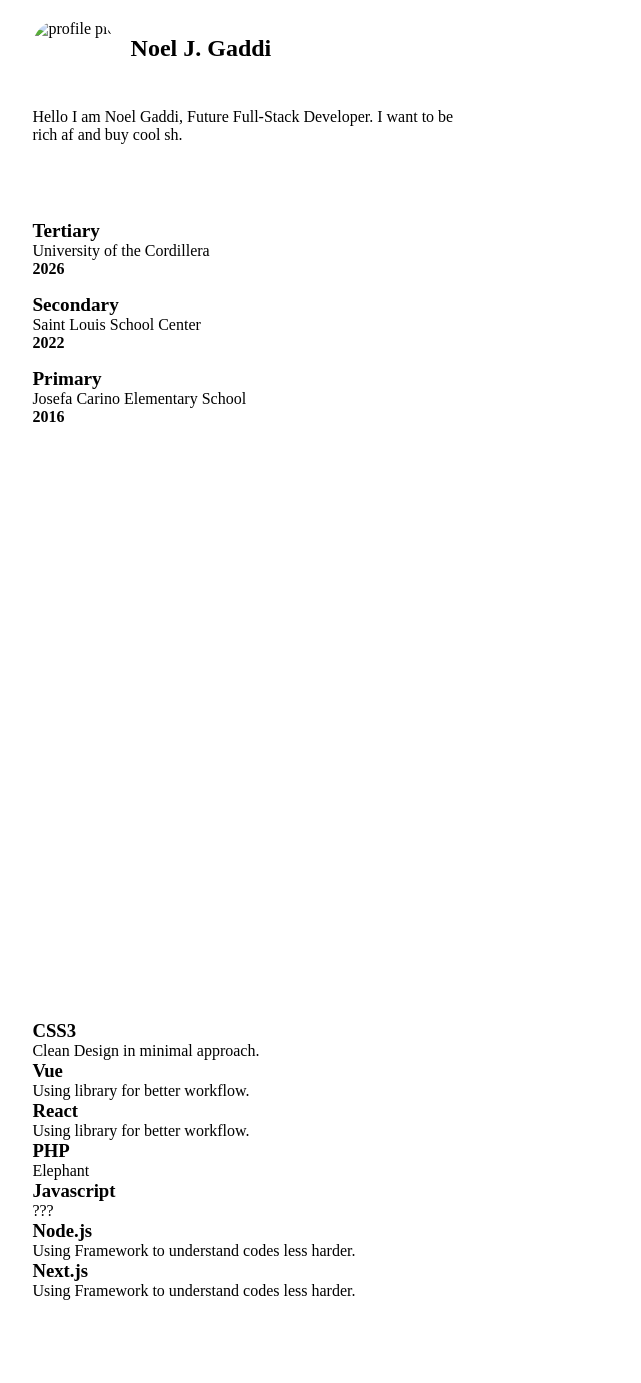
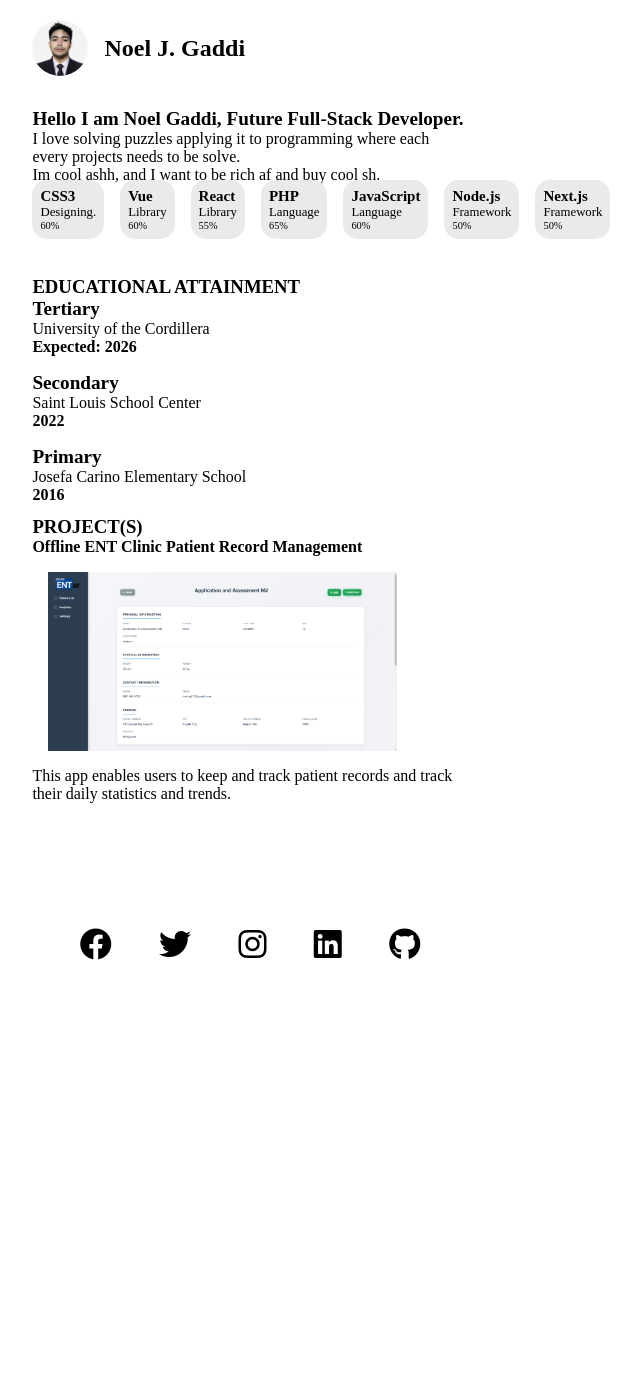
Before and after one commit to Nuwil/project-portfolio, a plain HTML site: page index.html in a window 1280 px wide. Shown: the part 60-1443 px from the top of the page, without its empty margins (390-1031 px from the left). Drawn offline with Linux system fonts and the light colour scheme.

Commit message:
Application and Assessment M2

```diff
--- a/index.html
+++ b/index.html
@@ -20,19 +20,101 @@
                 <h2>Noel J. Gaddi</h2>
             </div>
             <div class="intro-section">
-                <p>Hello I am Noel Gaddi, Future Full-Stack Developer. I want to be rich af and buy cool sh.</p>
+                <p style="font-size: 1.2rem; font-weight: bold;">Hello I am <span>Noel Gaddi</span>, Future Full-Stack
+                    Developer.</p>
+                <p>I love solving puzzles applying it to programming where each every projects needs to be solve. <br>
+                    Im cool ashh, and I want to be rich af and buy cool sh.</p>
             </div>
         </div>
     </section>
 
+    <section class="Skills">
+        <div class="container">
+            <div class="skills-grid-container">
+
+                <div class="skills-grid">
+                    <div class="skill-name">
+                        <h3>CSS3</h3>
+                    </div>
+                    <div class="skill-info">
+                        <p>Designing.</p>
+                    </div>
+                    <div class="skill-percentage">60%</div>
+                </div>
+
+                <div class="skills-grid">
+                    <div class="skill-name">
+                        <h3>Vue</h3>
+                    </div>
+                    <div class="skill-info">
+                        <p>Library</p>
+                    </div>
+                    <div class="skill-percentage">60%</div>
+                </div>
+
+                <div class="skills-grid">
+                    <div class="skill-name">
+                        <h3>React</h3>
+                    </div>
+                    <div class="skill-info">
+                        <p>Library</p>
+                    </div>
+                    <div class="skill-percentage">55%</div>
+                </div>
+
+                <div class="skills-grid">
+                    <div class="skill-name">
+                        <h3>PHP</h3>
+                    </div>
+                    <div class="skill-info">
+                        <p>Language</p>
+                    </div>
+                    <div class="skill-percentage">65%</div>
+                </div>
+
+                <div class="skills-grid">
+                    <div class="skill-name">
+                        <h3>JavaScript</h3>
+                    </div>
+                    <div class="skill-info">
+                        <p>Language</p>
+                    </div>
+                    <div class="skill-percentage">60%</div>
+                </div>
+
+                <div class="skills-grid">
+                    <div class="skill-name">
+                        <h3>Node.js</h3>
+                    </div>
+                    <div class="skill-info">
+                        <p>Framework</p>
+                    </div>
+                    <div class="skill-percentage">50%</div>
+                </div>
+
+                <div class="skills-grid">
+                    <div class="skill-name">
+                        <h3>Next.js</h3>
+                    </div>
+                    <div class="skill-info">
+                        <p>Framework</p>
+                    </div>
+                    <div class="skill-percentage">50%</div>
+                </div>
+            </div>
+        </div>
+    </section>
+
+
     <!-- EDUCATION ATTAINMENT -->
     <section class="Education">
         <div class="container">
+            <h3>EDUCATIONAL ATTAINMENT</h3>
             <div class="edu-grid-container">
                 <div class="edu-grid">
                     <div class="edu-level">Tertiary</div>
                     <div class="school-name">University of the Cordillera</div>
-                    <div class="school-year">2026</div>
+                    <div class="school-year">Expected: 2026</div>
                 </div>
                 <div class="edu-grid">
                     <div class="edu-level">Secondary</div>
@@ -48,92 +130,22 @@
         </div>
     </section>
 
-    <!-- SKILLS -->
-    <section class="Skills">
-        <div class="container">
-            <div class="skills-grid-container">
-                <div class="skills-grid">
-                    <div class="skill-name">
-                        <h3>CSS3</h3>
-                    </div>
-                    <div class="skill-info">
-                        <p>Clean Design in minimal approach.</p>
-                    </div>
-                </div>
-                <div class="skills-grid">
-                    <div class="skill-name">
-                        <h3>Vue</h3>
-                    </div>
-                    <div class="skill-info">
-                        <p>Using library for better workflow.</p>
-                    </div>
-                </div>
-                <div class="skills-grid">
-                    <div class="skill-name">
-                        <h3>React</h3>
-                    </div>
-                    <div class="skill-info">
-                        <p>Using library for better workflow.</p>
-                    </div>
-                </div>
-                <div class="skills-grid">
-                    <div class="skill-name">
-                        <h3>PHP</h3>
-                    </div>
-                    <div class="skill-info">
-                        <p>Elephant</p>
-                    </div>
-                </div>
-                <div class="skills-grid">
-                    <div class="skill-name">
-                        <h3>Javascript</h3>
-                    </div>
-                    <div class="skill-info">
-                        <p>???</p>
-                    </div>
-                </div>
-                <div class="skills-grid">
-                    <div class="skill-name">
-                        <h3>Node.js</h3>
-                    </div>
-                    <div class="skill-info">
-                        <p>Using Framework to understand codes less harder.</p>
-                    </div>
-                </div>
-                <div class="skills-grid">
-                    <div class="skill-name">
-                        <h3>Next.js</h3>
-                    </div>
-                    <div class="skill-info">
-                        <p>Using Framework to understand codes less harder.</p>
-                    </div>
-                </div>
-                <!-- <div class="skills-grid">
-<div class="skill-name"><h3></h3></div>
-<div class="skill-info"><p></p></div>
-</div> -->
-            </div>
-        </div>
-    </section>
-
     <!-- PROJECTS DEPLOYED-->
     <section class="Projects">
         <div class="container">
+            <h3>PROJECT(S)</h3>
             <div class="proj-grid-container">
                 <div class="proj-grids">
-                    <div class="project-name">
-                        <h4>Offline ENT Clinic Patient Record Management</h4>
-                    </div>
-                    <img class="project-images" src="" alt="ENT Clinic Patient List ">
+                    <div class="project-name"><h4>Offline ENT Clinic Patient Record Management</h4></div>
+                    <img class="project-images" src="./assets/images/project-ENT.png" alt="ENT Clinic Patient List 1">
+                    <img class="project-images" src="./assets/images/project-ENT-1.png" alt="ENT Clinic Patient List 2">
+                    <img class="project-images" src="./assets/images/project-ENT-2.png" alt="ENT Clinic Patient List 3">
+                    <img class="project-images" src="./assets/images/project-ENT-3.png" alt="ENT Clinic Patient List 4">
+                    <img class="project-images" src="./assets/images/project-ENT-4.png" alt="ENT Clinic Patient List 5">
                     <div class="project-info">
-                        <p>This app enables users to keep patient records and track their daily statistics trends.</p>
+                    <p>This app enables users to keep and track patient records and track their daily statistics and trends.</p>
                     </div>
                 </div>
-                <!-- <div class="proj-grids">
-<div class="project-name"><h4></h4></div>
-<img src="" alt="">
-<div class="project-info"><p></p></div>
-</div> -->
             </div>
         </div>
     </section>
@@ -158,5 +170,6 @@
         </div>
     </section>
 </body>
+<script src="script.js"></script>
 
 </html>
--- /dev/null
+++ b/script.js
@@ -0,0 +1,18 @@
+document.addEventListener("DOMContentLoaded", () => {
+    const projects = document.querySelectorAll(".proj-grids");
+
+    projects.forEach(project => {
+        const images = project.querySelectorAll(".project-images");
+        let currentIndex = 0;
+
+        if (images.length <= 1) return;
+
+        images[currentIndex].classList.add("active");
+
+        setInterval(() => {
+            images[currentIndex].classList.remove("active");
+            currentIndex = (currentIndex + 1) % images.length;
+            images[currentIndex].classList.add("active");
+        }, 3000);
+    });
+});
--- a/style.css
+++ b/style.css
@@ -6,22 +6,22 @@
 /* PAGES WxH*/
 .About {
     width: 100%;
-    height: 25vh;
+    height: 20vh;
+}
+
+.Skills {
+    width: 100%;
+    height: 12vh;
 }
 
 .Education {
     width: 100%;
-    height: 100vh;
-}
-
-.Skills {
-    width: 100%;
-    height: 100vh;
+    height: 30vh;
 }
 
 .Projects {
     width: 100%;
-    height: 100vh;
+    height: 50vh;
 }
 
 .Contacts {
@@ -47,7 +47,6 @@
 .intro-section {}
 
 /* EDUCATION ATTAINMENT STYLE CONTAINER */
-.edu-grid-container {}
 
 .edu-grid {
     margin-bottom: 1rem;
@@ -67,21 +66,77 @@
 }
 
 /* DEVELOPMENT SKILLS STYLE CONTAINER */
-.skills-grid-container {}
+.skills-grid-container {
+    width: 100%;
+    display: flex;
+    gap: 1rem;
+}
 
-.skills-grid {}
+.skills-grid {
+    background-color: rgb(234, 234, 234);
+    padding: 0.5rem;
+    border-radius: 15px;
+    transition: all ease .1s;
+}
 
-.skill-name {}
+.skills-grid:hover {
+    transform: scale(1.1);
+    transition: all ease .1s;
+}
 
-.skill-info {}
+.skill-name {
+    font-weight: bolder;
+    font-size: 0.8rem;
+}
+
+.skill-info {
+    font-size: 0.8rem;
+}
+
+.skill-percentage {
+    font-size: 0.65rem;
+}
 
 /* PROJECTS DEPLOYED STYLE CONTAINER */
-.proj-grid-container {}
+.proj-grid-container {
+    gap: 1rem;
+    display: flex;
+    justify-content: center;
+    align-items: center;
+}
 
 .proj-grids {}
 
 .project-name {}
 
-.project-images {}
+.project-images {
+    display: none;
+    width: 80%;
+    height: auto;
+    margin: 1rem;
+}
+
+.project-images.active {
+    display: block;
+}
 
 .project-info {}
+
+/* CONTACT INFORMATION STLYE CONTAINER */
+.contact-grid-container {
+    height: 3.5rem;
+    display: flex;
+    justify-content: space-evenly;
+    align-items: center;
+}
+
+.contact-grid-container i {
+    font-size: 2rem;
+    color: black;
+    transition: all ease 0.1s;
+}
+
+.contact-grid-container i:hover {
+    transform: scale(1.1);
+    transition: all ease 0.1s;
+}
```
Also changed, not shown: assets/images/2x2.png (added), assets/images/project-ENT-1.png (added), assets/images/project-ENT-2.png (added), assets/images/project-ENT-3.png (added), assets/images/project-ENT-4.png (added), assets/images/project-ENT.png (added), assets/images/project1-screenshot.png (added).
